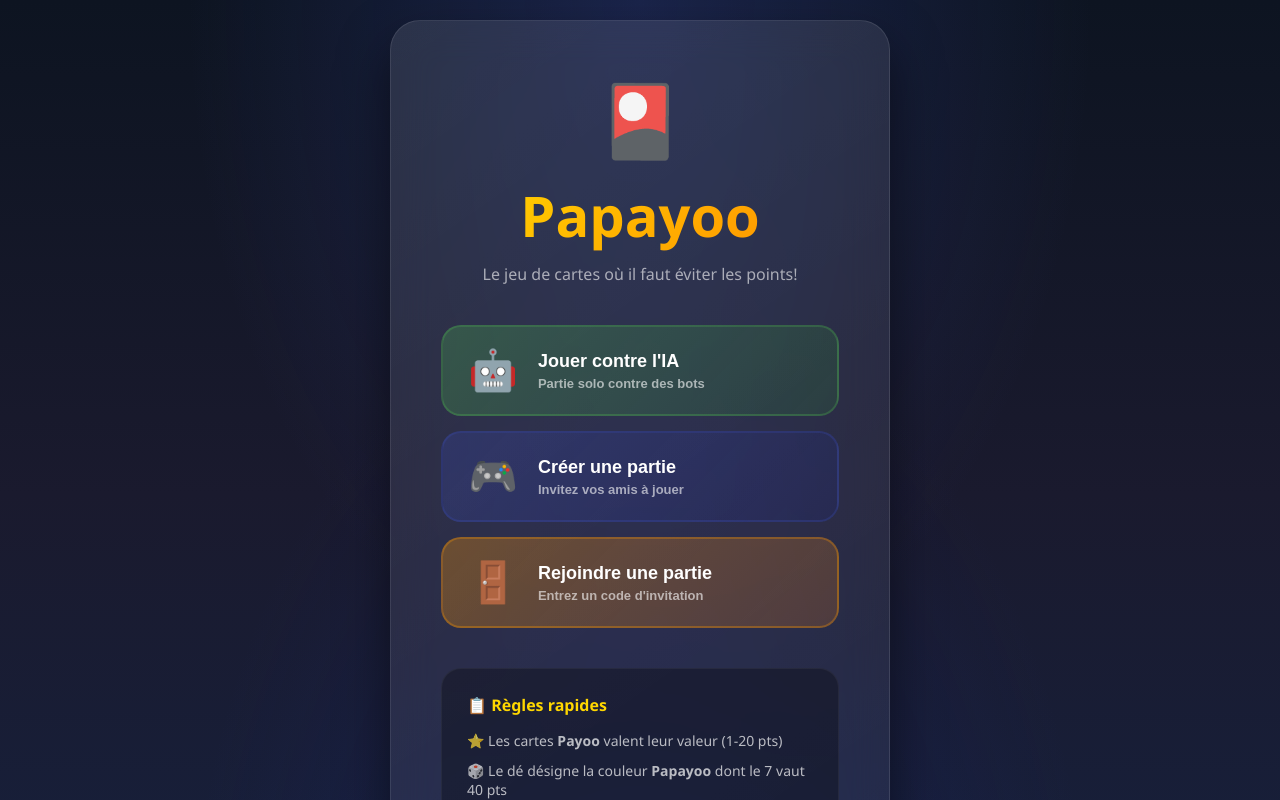
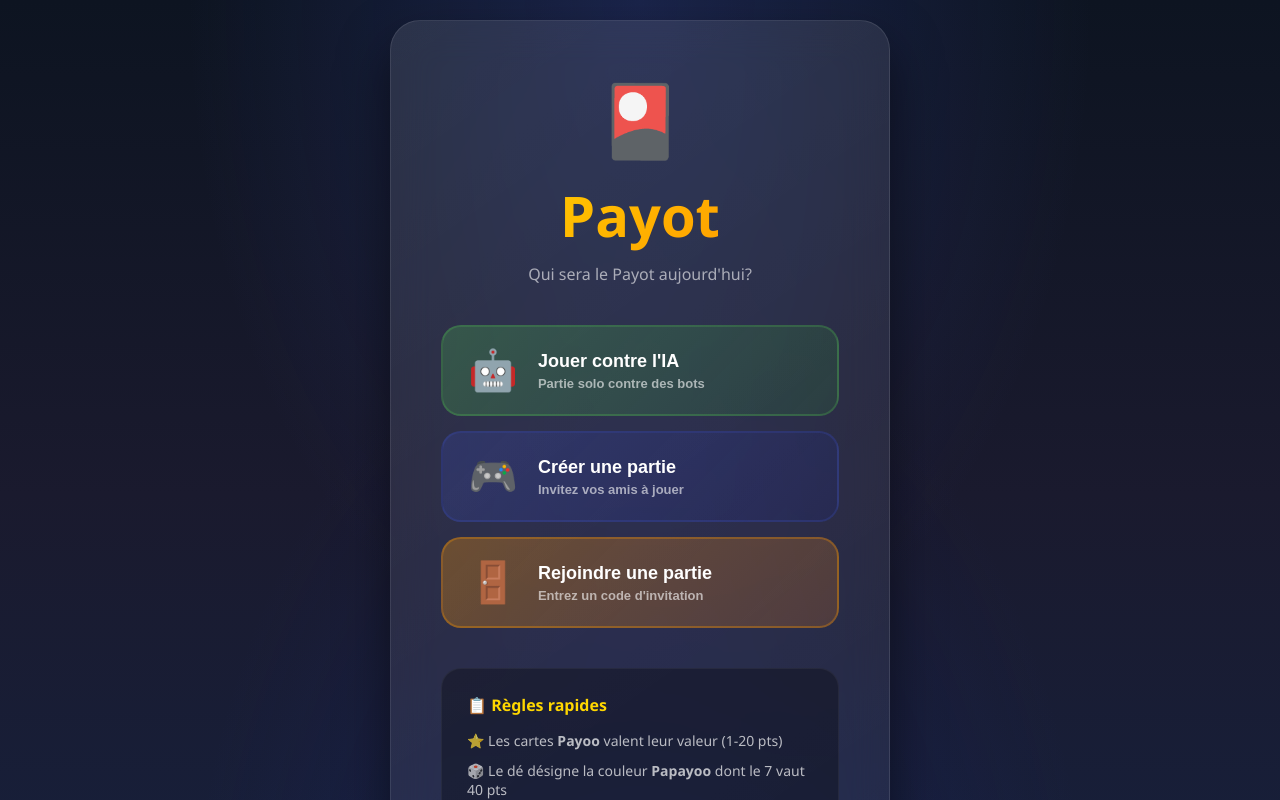
Before and after one commit to Lucas-vla/Payot-game-v2, a React (Vite) app: page / in a window 1280 px wide. Shown: the top 800 px of the page. Built offline with nearby package versions, Linux system fonts and the light colour scheme.

Commit message:
Rename game to Payot with new tagline

```diff
--- a/index.html
+++ b/index.html
@@ -3,7 +3,7 @@
   <head>
     <meta charset="UTF-8" />
     <meta name="viewport" content="width=device-width, initial-scale=1.0" />
-    <title>Papayoo - Jeu de Cartes</title>
+    <title>Payot - Jeu de Cartes</title>
     <link rel="icon" type="image/svg+xml" href="/vite.svg" />
   </head>
   <body>
--- a/src/components/MainMenu.jsx
+++ b/src/components/MainMenu.jsx
@@ -49,8 +49,8 @@ function MainMenu({ onPlayVsBot, onCreateMultiplayer, onJoinMultiplayer, apiErro
         {/* Logo */}
         <div className="menu-logo">
           <span className="logo-icon">🎴</span>
-          <h1>Papayoo</h1>
-          <p className="tagline">Le jeu de cartes où il faut éviter les points!</p>
+          <h1>Payot</h1>
+          <p className="tagline">Qui sera le Payot aujourd'hui?</p>
         </div>
 
         {!showJoinForm ? (
```
Also changed, not shown: 1 other file (tests, documents, lock files or other folders).
